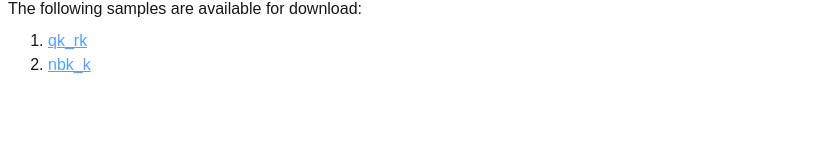
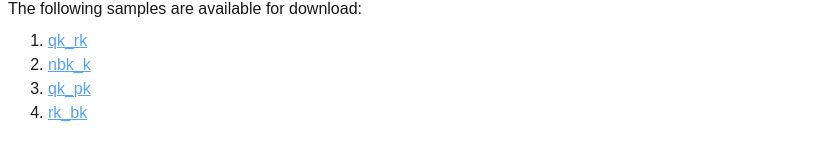
Before and after one commit to loloof64/basic-chess-endgames-website, a Next.js app: page /additional_samples in a window 1280 px wide. Shown: the part 136-300 px from the top of the page, without its empty margins (0-832 px from the left). Built offline with nearby package versions, Linux system fonts and the light colour scheme.

Commit message:
Added two sample scripts for download

```diff
--- a/messages/en.json
+++ b/messages/en.json
@@ -28,6 +28,8 @@
   },
   "Samples": {
     "qk_rk": "Queen and king | Rook and king",
-    "nbk_k": "Knight, Bishop and King | King"
+    "nbk_k": "Knight, Bishop and King | King",
+    "qk_pk": "Queen and king | Pawn and king",
+    "rk_bk": "Rook and king | Bishop and king"
   }
 }
--- a/messages/es.json
+++ b/messages/es.json
@@ -27,6 +27,8 @@
   },
   "Samples": {
     "qk_rk": "Reina y rey | Torre y rey",
-    "nbk_k": "Caballo, Alfil y Rey | Rey"
+    "nbk_k": "Caballo, Alfil y Rey | Rey",
+    "qk_pk": "Reina y rey | Peon y rey",
+    "rk_bk": "Torre y rey | Alfil y rey"
   }
 }
--- a/messages/fr.json
+++ b/messages/fr.json
@@ -28,6 +28,8 @@
   },
   "Samples": {
     "qk_rk": "Dame et roi | Tour et roi",
-    "nbk_k": "Cavalier, Fou et Roi | Roi"
+    "nbk_k": "Cavalier, Fou et Roi | Roi",
+    "qk_pk": "Dame et roi | Pion et roi",
+    "rk_bk": "Tour et roi | Fou et roi"
   }
 }
--- a/src/app/data/samples_definitions.ts
+++ b/src/app/data/samples_definitions.ts
@@ -7,4 +7,12 @@ export const additionalSamples = [
     captionKey: "nbk_k",
     path: "/scripts/nbk_k.txt",
   },
+  {
+    captionKey: "qk_pk",
+    path: "/scripts/qk_pk.txt",
+  },
+  {
+    captionKey: "rk_bk",
+    path: "/scripts/rk_bk.txt",
+  },
 ];
```
Also changed, not shown: public/scripts/qk_pk.txt (added), public/scripts/rk_bk.txt (added).
